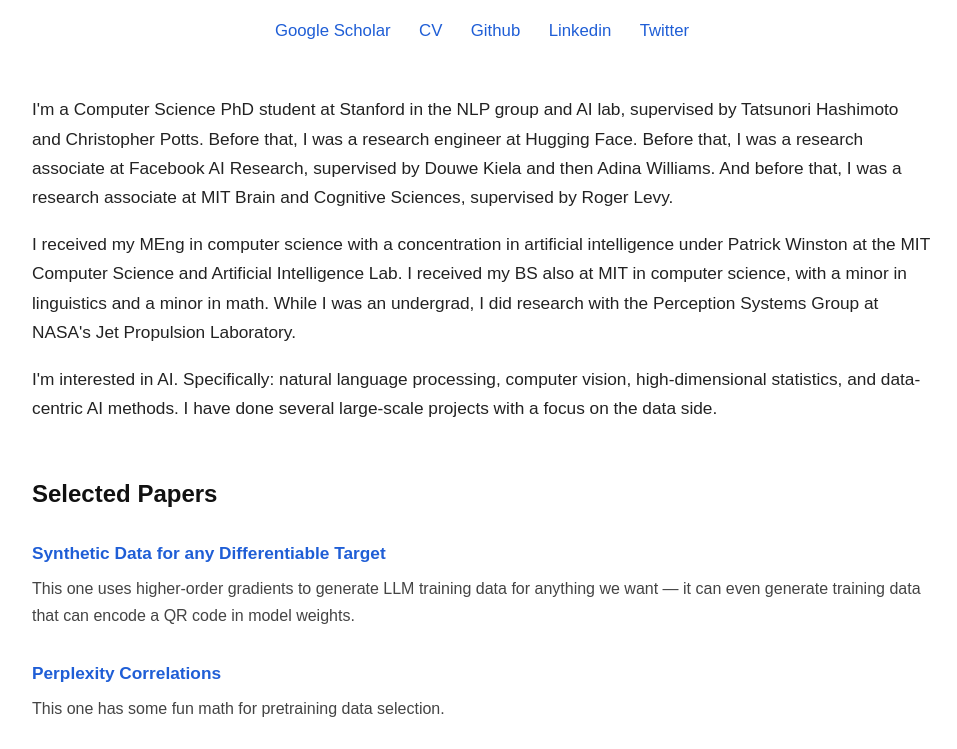
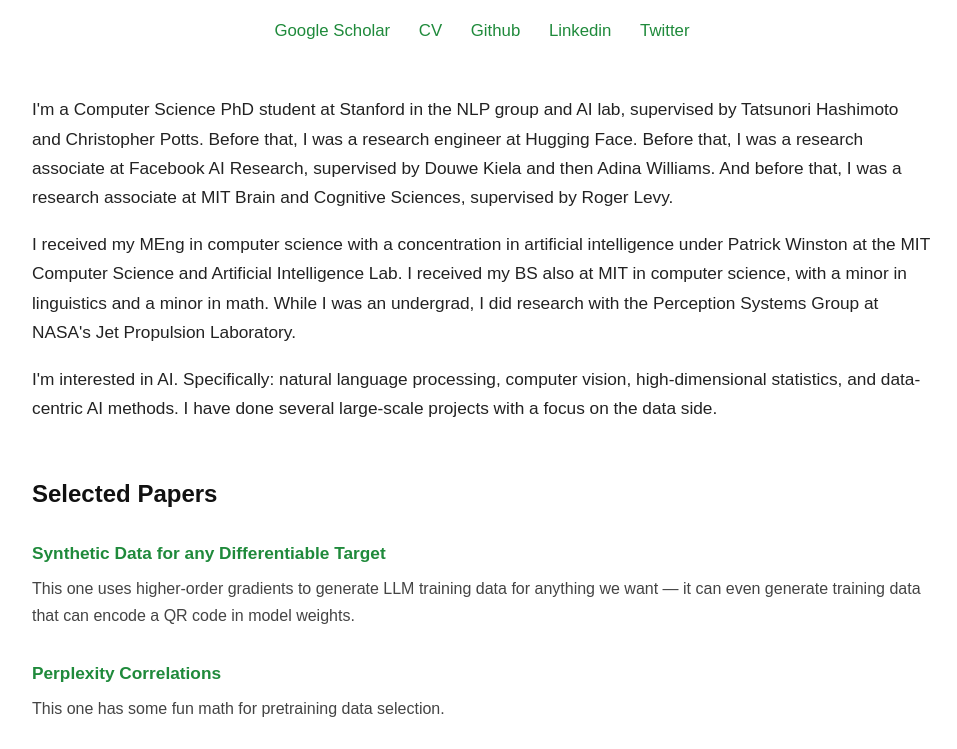
Before and after one commit to TristanThrush/TristanThrush.github.io, a plain HTML site: page index.html in a window 1280 px wide. Shown: the part 177-926 px from the top of the page, without its empty margins (158-1115 px from the left). Drawn offline with Linux system fonts and the light colour scheme.

Commit message:
Update index.html

```diff
--- a/index.html
+++ b/index.html
@@ -18,7 +18,7 @@
 
     h1 {
       text-align: center;
-      color: #1f5ed6;
+      color: #1f8a3b;
       font-size: 3rem;
       margin-bottom: 20px;
     }
@@ -30,7 +30,7 @@
 
     .links a {
       margin: 0 12px;
-      color: #1f5ed6;
+      color: #1f8a3b;
       text-decoration: none;
       font-weight: 500;
       font-size: 1.05rem;
@@ -60,7 +60,7 @@
     }
 
     .paper-title a {
-      color: #1f5ed6;
+      color: #1f8a3b;
       text-decoration: none;
     }
 
@@ -80,11 +80,25 @@
   <h1>Tristan Thrush</h1>
 
   <div class="links">
-    <a href="https://scholar.google.com/" target="_blank">Google Scholar</a>
-    <a href="tristan_cv.pdf" target="_blank">CV</a>
-    <a href="https://github.com/" target="_blank">Github</a>
-    <a href="https://linkedin.com/" target="_blank">Linkedin</a>
-    <a href="https://twitter.com/" target="_blank">Twitter</a>
+    <a href="https://scholar.google.com/citations?user=qDDmq54AAAAJ" target="_blank">
+      Google Scholar
+    </a>
+
+    <a href="/tristan_cv.pdf" target="_blank">
+      CV
+    </a>
+
+    <a href="https://github.com/TristanThrush" target="_blank">
+      Github
+    </a>
+
+    <a href="https://www.linkedin.com/in/tristan-thrush" target="_blank">
+      Linkedin
+    </a>
+
+    <a href="https://x.com/TristanThrush" target="_blank">
+      Twitter
+    </a>
   </div>
 
   <div class="bio">
```
